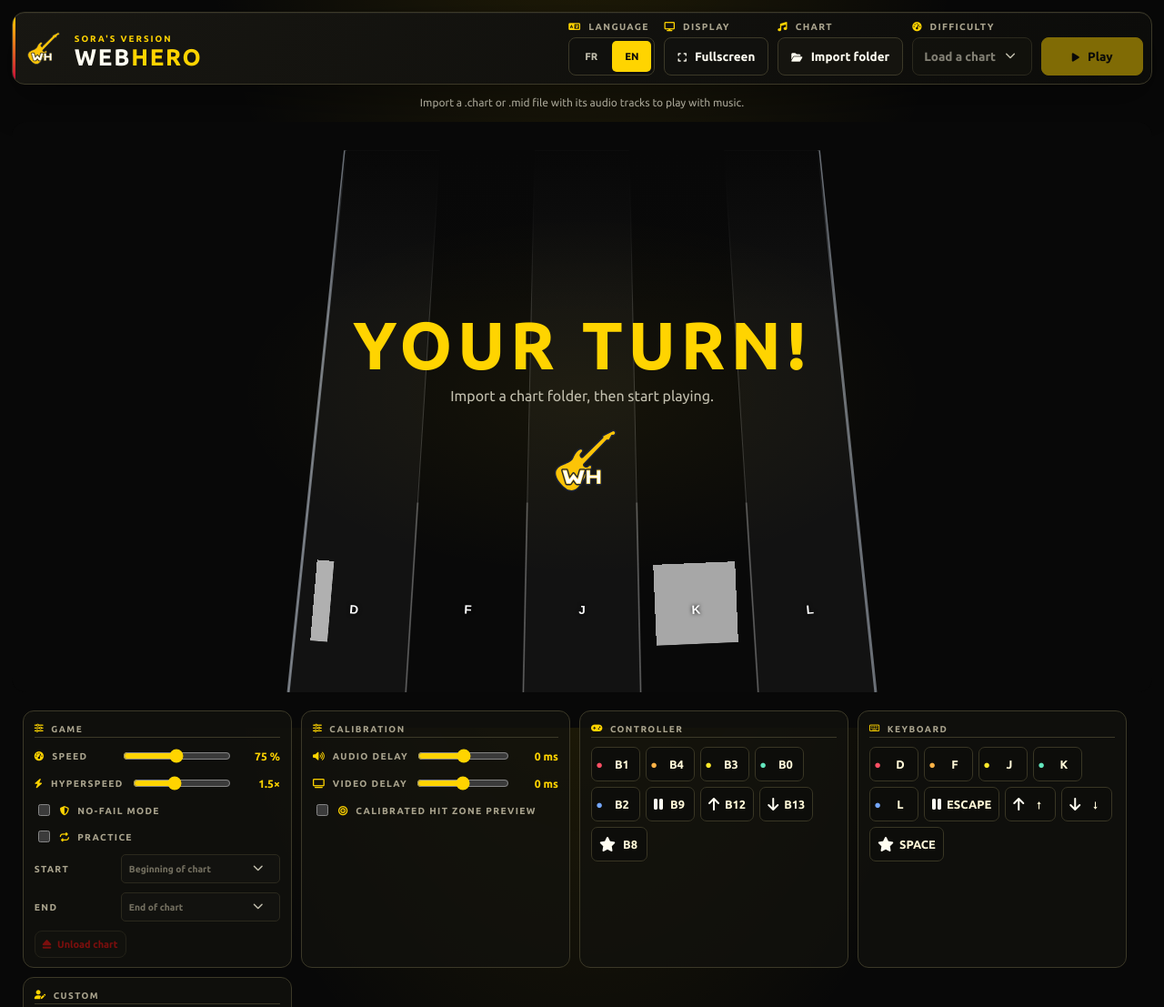
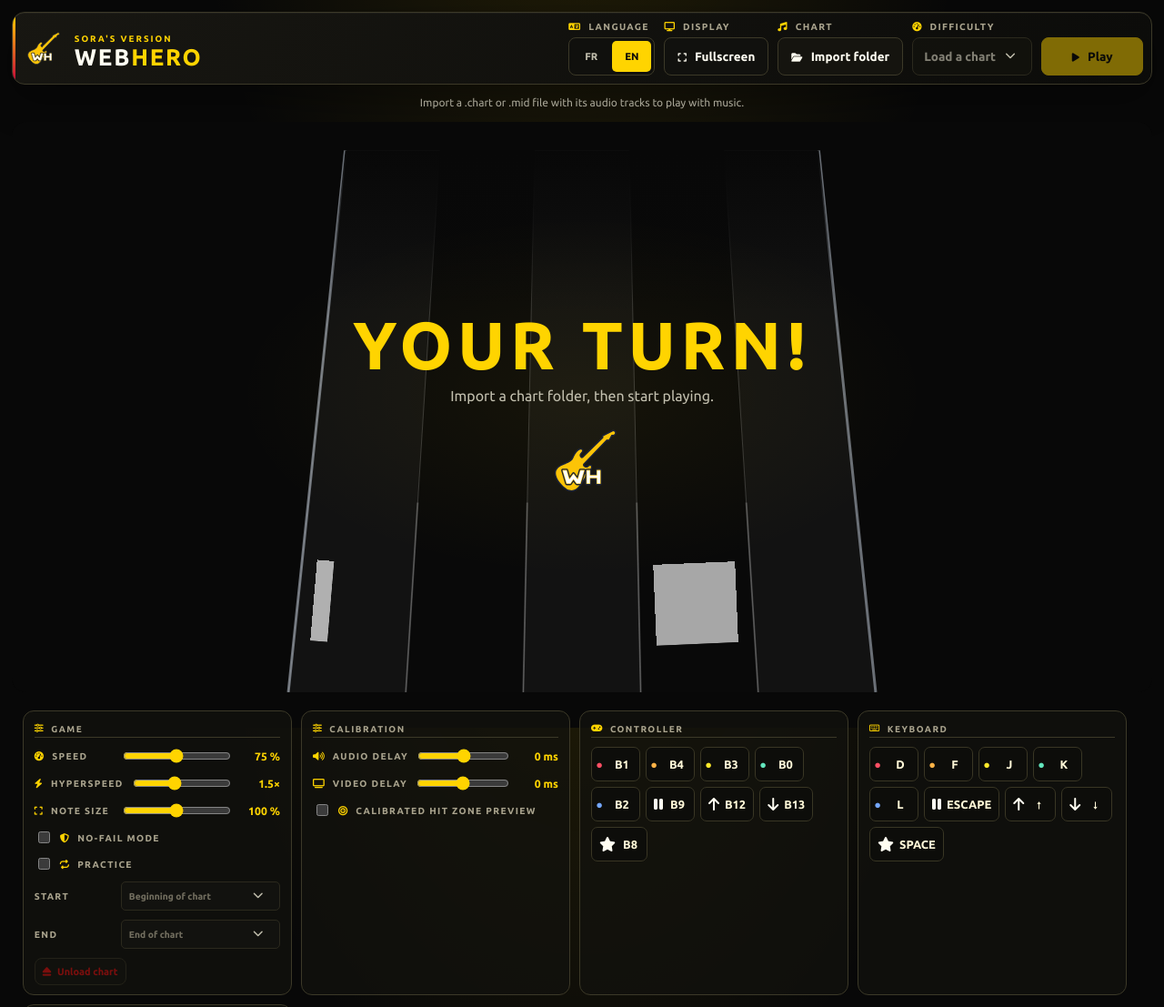
Before and after one commit to SoraJiiro/WebHero, a website with bundled scripts: page public/index.html in a window 1280 px wide. Shown: the top 1107 px of the page at 91% size. Built offline with nearby package versions, Linux system fonts and the light colour scheme.

Commit message:
vercel build

```diff
--- a/public/index.html
+++ b/public/index.html
@@ -288,6 +288,20 @@
                 <output id="web-hero-hyperspeed-value"
                   for="web-hero-hyperspeed">1.5×</output>
               </label>
+              <label class="speed-control">
+                <span><i class="fa-solid fa-expand" aria-hidden="true"></i>
+                  <span class="speed-label-full"
+                    data-i18n="settings.noteSize">Taille des notes</span><span
+                    class="speed-label-short" aria-hidden="true"
+                    data-i18n="settings.noteSizeShort">Notes</span></span>
+                <input id="web-hero-note-size" type="range" min="0.5" max="1.5"
+                  step="0.05" value="1" aria-label="Taille des notes"
+                  aria-describedby="web-hero-note-size-value"
+                  title="Régler la taille des notes"
+                  data-i18n-attrs="aria-label:settings.noteSize;title:settings.noteSizeTitle" />
+                <output id="web-hero-note-size-value"
+                  for="web-hero-note-size">100 %</output>
+              </label>
               <label class="speed-control nofail"
                 title="Pas de stage presence ni de game over ; score non enregistré"
                 data-i18n-attrs="title:settings.noFailTitle">
--- a/public/js/game-renderer.mjs
+++ b/public/js/game-renderer.mjs
@@ -34,7 +34,7 @@ const FIRE = {
 const HIT_FLASH_MS = 110;
 const HIGHWAY_IMAGE_SLICES = 32;
 
-export function createGameRenderer({ canvas, state, keys, colors }) {
+export function createGameRenderer({ canvas, state, colors }) {
   const ctx = canvas.getContext("2d");
   const loadImage = (name) => {
     const img = new Image();
@@ -178,7 +178,8 @@ export function createGameRenderer({ canvas, state, keys, colors }) {
     const notesReady = isReady(notesImg);
     const starPowerActive =
       state.running && !state.practiceRange && state.starPowerActiveUntil > now;
-    const spriteWidth = Math.min(laneWidth * 0.7, 80);
+    const noteSize = state.noteSize ?? 1;
+    const spriteWidth = Math.min(laneWidth * 0.7, 80) * noteSize;
 
     if (state.highwayBackground !== highwayImageSource) {
       highwayImageSource = state.highwayBackground;
@@ -435,13 +436,6 @@ export function createGameRenderer({ canvas, state, keys, colors }) {
           ctx.restore();
         }
         drawHitter(lane, flash ? 2 : lit ? 1 : 0, 0, 0, hitterWidth);
-        ctx.fillStyle = "#fff";
-        ctx.shadowColor = "#000";
-        ctx.shadowBlur = 4;
-        ctx.font = `bold ${Math.max(12, hitterWidth * 0.15)}px sans-serif`;
-        ctx.textAlign = "center";
-        ctx.textBaseline = "middle";
-        ctx.fillText(keys[lane].toUpperCase(), 0, 0);
         ctx.restore();
         continue;
       }
@@ -460,11 +454,6 @@ export function createGameRenderer({ canvas, state, keys, colors }) {
       ctx.beginPath();
       ctx.arc(0, 0, targetRadius, 0, Math.PI * 2);
       ctx.stroke();
-      ctx.fillStyle = lit ? "#080808" : colors[lane];
-      ctx.font = `bold ${Math.max(12, Math.min(18, targetRadius * 1.05))}px sans-serif`;
-      ctx.textAlign = "center";
-      ctx.textBaseline = "middle";
-      ctx.fillText(keys[lane].toUpperCase(), 0, 0);
       ctx.restore();
     }
 
@@ -473,7 +462,8 @@ export function createGameRenderer({ canvas, state, keys, colors }) {
       const y = note.hitRegistered ? hitY : progress * hitY;
       const projection = perspectiveAt(y);
       const x = laneCenterAt(note.lane, y);
-      const radius = Math.max(0, Math.min(NOTE_MAX_RADIUS, laneWidth / 2 - 6));
+      const radius =
+        Math.max(0, Math.min(NOTE_MAX_RADIUS, laneWidth / 2 - 6)) * noteSize;
       if (note.sustain > 0) {
         const sustainHeadY = Math.max(topY, y);
         const tailY = Math.max(
@@ -489,7 +479,7 @@ export function createGameRenderer({ canvas, state, keys, colors }) {
         const headProjection = perspectiveAt(sustainHeadY);
         const tailBaseWidth = notesReady
           ? spriteWidth * 0.07
-          : Math.min(NOTE_MAX_RADIUS, laneWidth / 2 - 6) * 0.28;
+          : Math.min(NOTE_MAX_RADIUS, laneWidth / 2 - 6) * noteSize * 0.28;
         const tailHalfWidth = Math.max(2, tailBaseWidth * tailProjection);
         const noteHalfWidth = Math.max(2, tailBaseWidth * headProjection);
         const tailX = laneCenterAt(note.lane, tailY);
--- a/public/js/game.js
+++ b/public/js/game.js
@@ -78,6 +78,8 @@ export function initWebHero(socket = null) {
   const chartSpeedValue = document.getElementById("web-hero-chart-speed-value");
   const hyperspeedInput = document.getElementById("web-hero-hyperspeed");
   const hyperspeedValue = document.getElementById("web-hero-hyperspeed-value");
+  const noteSizeInput = document.getElementById("web-hero-note-size");
+  const noteSizeValue = document.getElementById("web-hero-note-size-value");
   const audioDelayInput = document.getElementById("web-hero-audio-delay");
   const audioDelayValue = document.getElementById("web-hero-audio-delay-value");
   const videoDelayInput = document.getElementById("web-hero-video-delay");
@@ -116,6 +118,8 @@ export function initWebHero(socket = null) {
     !chartSpeedValue ||
     !hyperspeedInput ||
     !hyperspeedValue ||
+    !noteSizeInput ||
+    !noteSizeValue ||
     !practiceStartSectionSelect ||
     !practiceEndSectionSelect ||
     !primaryColorInput ||
@@ -167,6 +171,7 @@ export function initWebHero(socket = null) {
     pausedAt: 0,
     noFail: false,
     chartSpeed: 1,
+    noteSize: 1,
     audioDelay: 0,
     videoDelay: 0,
     hitZonePreview: false,
@@ -225,7 +230,6 @@ export function initWebHero(socket = null) {
   const { draw, getLaneBounds, getTrackBounds, resize } = createGameRenderer({
     canvas,
     state,
-    keys,
     colors: COLORS,
   });
   let savedSettings = {};
@@ -272,6 +276,7 @@ export function initWebHero(socket = null) {
   for (const [input, value] of [
     [chartSpeedInput, savedSettings.chartSpeed],
     [hyperspeedInput, savedSettings.hyperspeed],
+    [noteSizeInput, savedSettings.noteSize],
     [audioDelayInput, savedSettings.audioDelay],
     [videoDelayInput, savedSettings.videoDelay],
   ]) {
@@ -283,6 +288,8 @@ export function initWebHero(socket = null) {
   }
   chartSpeedValue.value = `${Math.round(Number(chartSpeedInput.value) * 100)} %`;
   hyperspeedValue.value = `${Number(hyperspeedInput.value).toFixed(1)}×`;
+  noteSizeValue.value = `${Math.round(Number(noteSizeInput.value) * 100)} %`;
+  state.noteSize = Number(noteSizeInput.value);
   audioDelayValue.value = `${audioDelayInput.value} ms`;
   videoDelayValue.value = `${videoDelayInput.value} ms`;
   state.audioDelay = Number(audioDelayInput.value);
@@ -302,6 +309,7 @@ export function initWebHero(socket = null) {
           difficulty: state.difficulty,
           chartSpeed: Number(chartSpeedInput.value),
           hyperspeed: Number(hyperspeedInput.value),
+          noteSize: state.noteSize,
           audioDelay: Number(audioDelayInput.value),
           videoDelay: Number(videoDelayInput.value),
           noFail: noFailInput.checked,
@@ -325,6 +333,7 @@ export function initWebHero(socket = null) {
     chartUnloadButton.disabled = disabled || !state.chart;
     chartSpeedInput.disabled = disabled;
     hyperspeedInput.disabled = disabled;
+    noteSizeInput.disabled = disabled;
     audioDelayInput.disabled = disabled;
     videoDelayInput.disabled = disabled;
     noFailInput.disabled = disabled;
@@ -1613,6 +1622,12 @@ export function initWebHero(socket = null) {
       state.travelTime =
         DIFFICULTIES[difficultySelect.value].travelTime /
         Number(hyperspeedInput.value);
+    saveSettings();
+    draw(performance.now());
+  });
+  noteSizeInput.addEventListener("input", () => {
+    state.noteSize = Number(noteSizeInput.value);
+    noteSizeValue.value = `${Math.round(state.noteSize * 100)} %`;
     saveSettings();
     draw(performance.now());
   });
--- a/public/js/i18n.mjs
+++ b/public/js/i18n.mjs
@@ -87,6 +87,9 @@ const messages = {
     "settings.hyperspeed": "Hyperspeed",
     "settings.hyperspeedShort": "Hyper.",
     "settings.hyperspeedAria": "Vitesse de défilement des notes",
+    "settings.noteSize": "Taille des notes",
+    "settings.noteSizeShort": "Notes",
+    "settings.noteSizeTitle": "Régler la taille des notes",
     "settings.noFailTitle":
       "Pas de stage presence ni de game over ; score non enregistré",
     "settings.noFail": "No-Fail Mode",
@@ -298,6 +301,9 @@ const messages = {
     "settings.hyperspeed": "Hyperspeed",
     "settings.hyperspeedShort": "Hyper.",
     "settings.hyperspeedAria": "Note scroll speed",
+    "settings.noteSize": "Note size",
+    "settings.noteSizeShort": "Notes",
+    "settings.noteSizeTitle": "Adjust note size",
     "settings.noFailTitle":
       "No stage presence or game over; score is not submitted",
     "settings.noFail": "No-Fail Mode",
```
